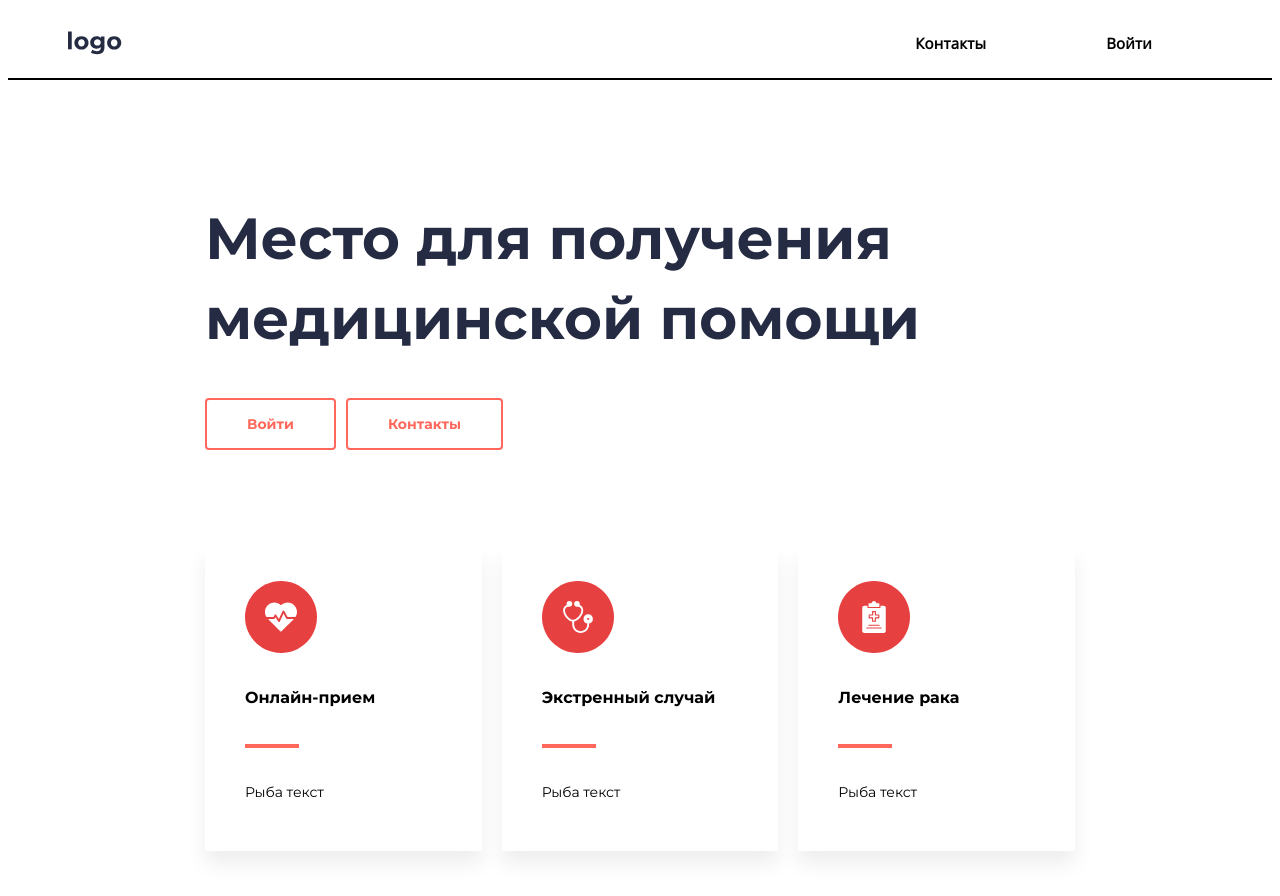
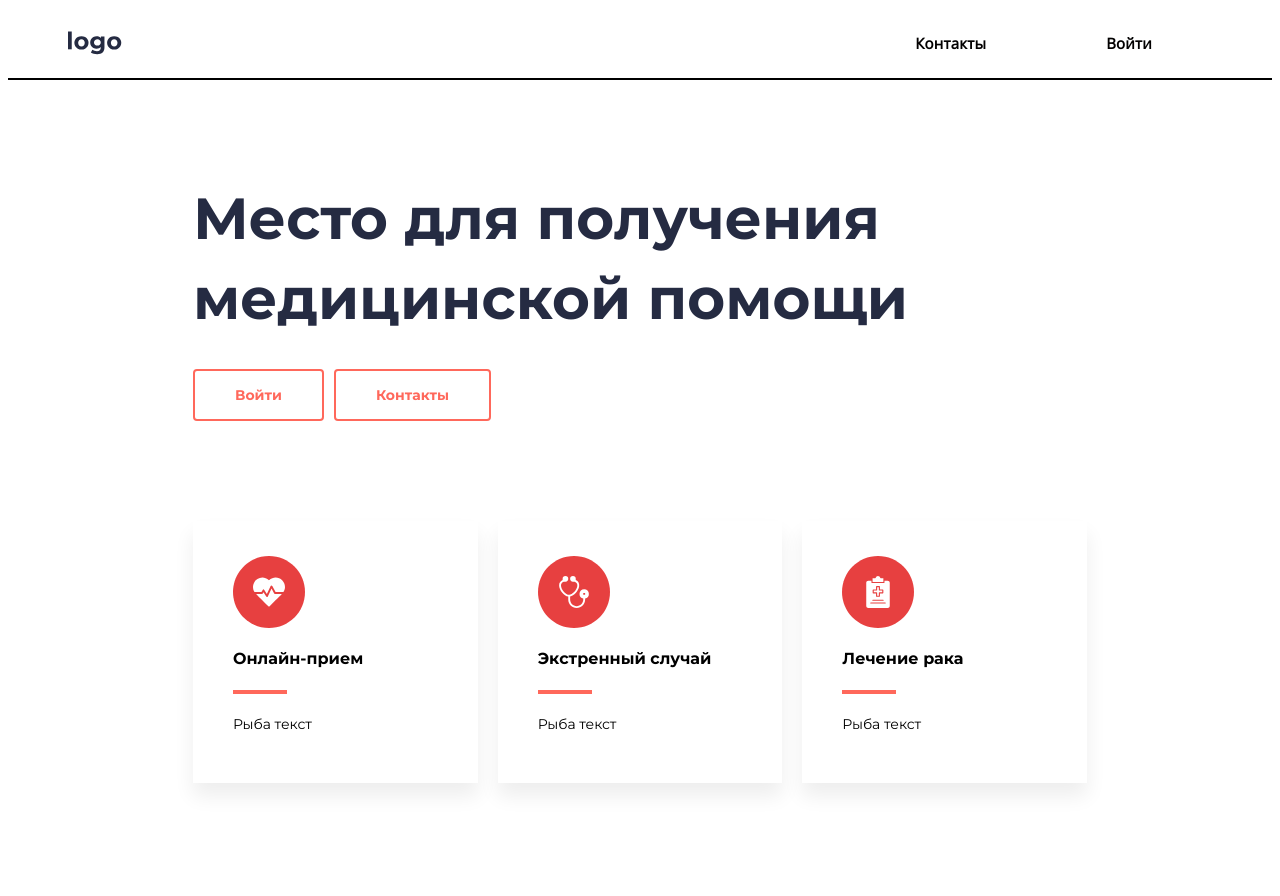
Before and after one commit to albrekhtdurer/test-task-aveds, a React (Vite) app: page / in a window 1280 px wide. Shown: the top 896 px of the page. After the commit the page ends 851 px from the top, so only its background shows below. Built offline with nearby package versions, Linux system fonts and the light colour scheme.

Commit message:
[fix] подровняли content по макету

```diff
--- a/src/App.module.css
+++ b/src/App.module.css
@@ -1,3 +1,3 @@
 .content {
-  padding: 80px 197px;
+  padding: 60px 185px;
 }
--- a/src/components/card/card.module.css
+++ b/src/components/card/card.module.css
@@ -2,7 +2,7 @@
   padding: 35px 40px;
   box-shadow: 0px 13px 19px 0px rgba(0, 0, 0, 0.07);
   display: flex;
-  gap: 20px;
+  gap: 6px;
   max-width: 328px;
   width: 100%;
   flex-direction: column;
--- a/src/pages/pages.module.css
+++ b/src/pages/pages.module.css
@@ -5,6 +5,7 @@
   color: rgba(37, 43, 66, 1);
   line-height: 80px;
   max-width: 727px;
+  margin-bottom: 30px;
 }
 
 .buttons_container {
@@ -13,7 +14,7 @@
 }
 
 .card__container {
-  margin-top: 96.5px;
+  margin-top: 100px;
   display: flex;
   gap: 20px;
 }
```
